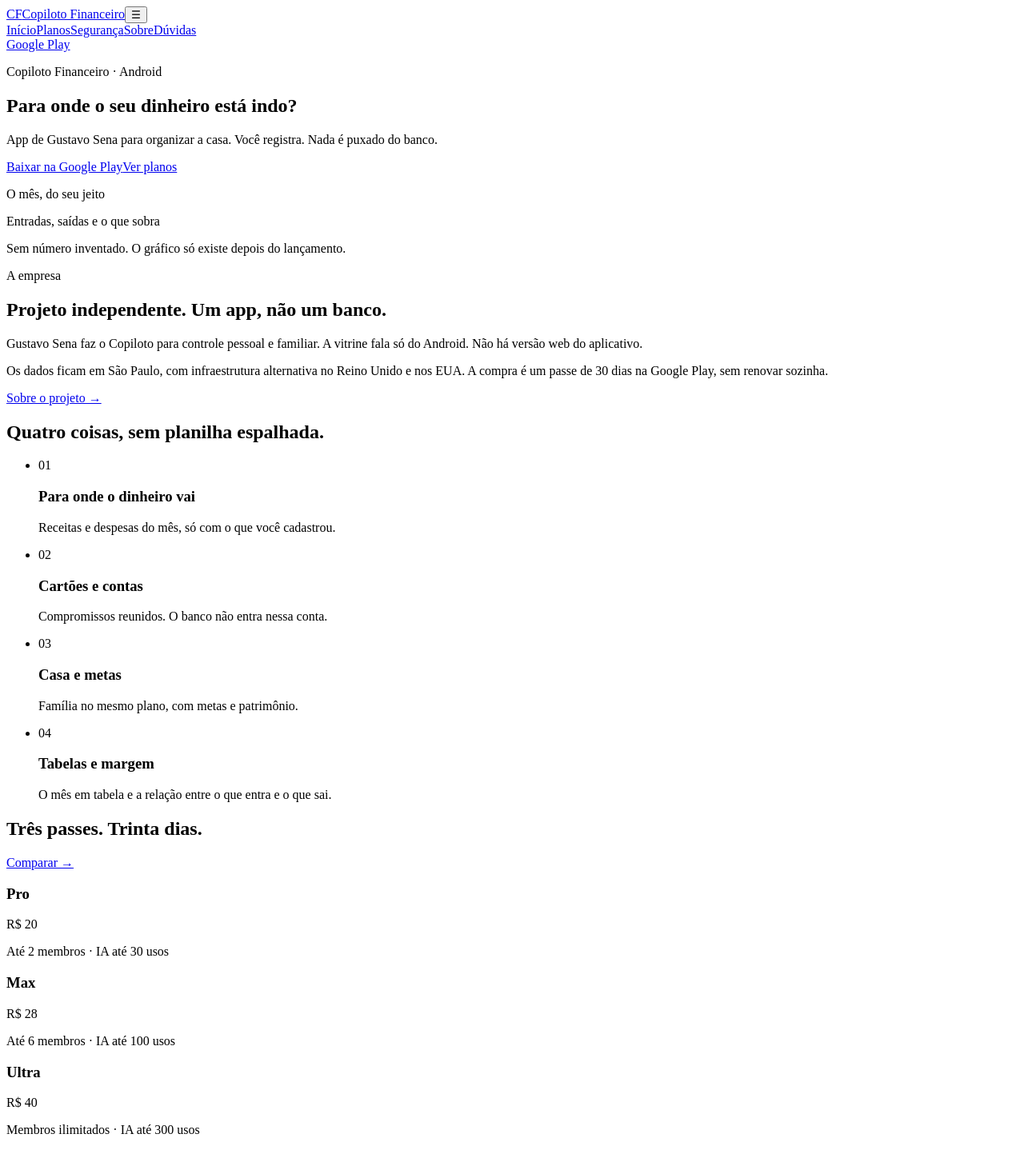
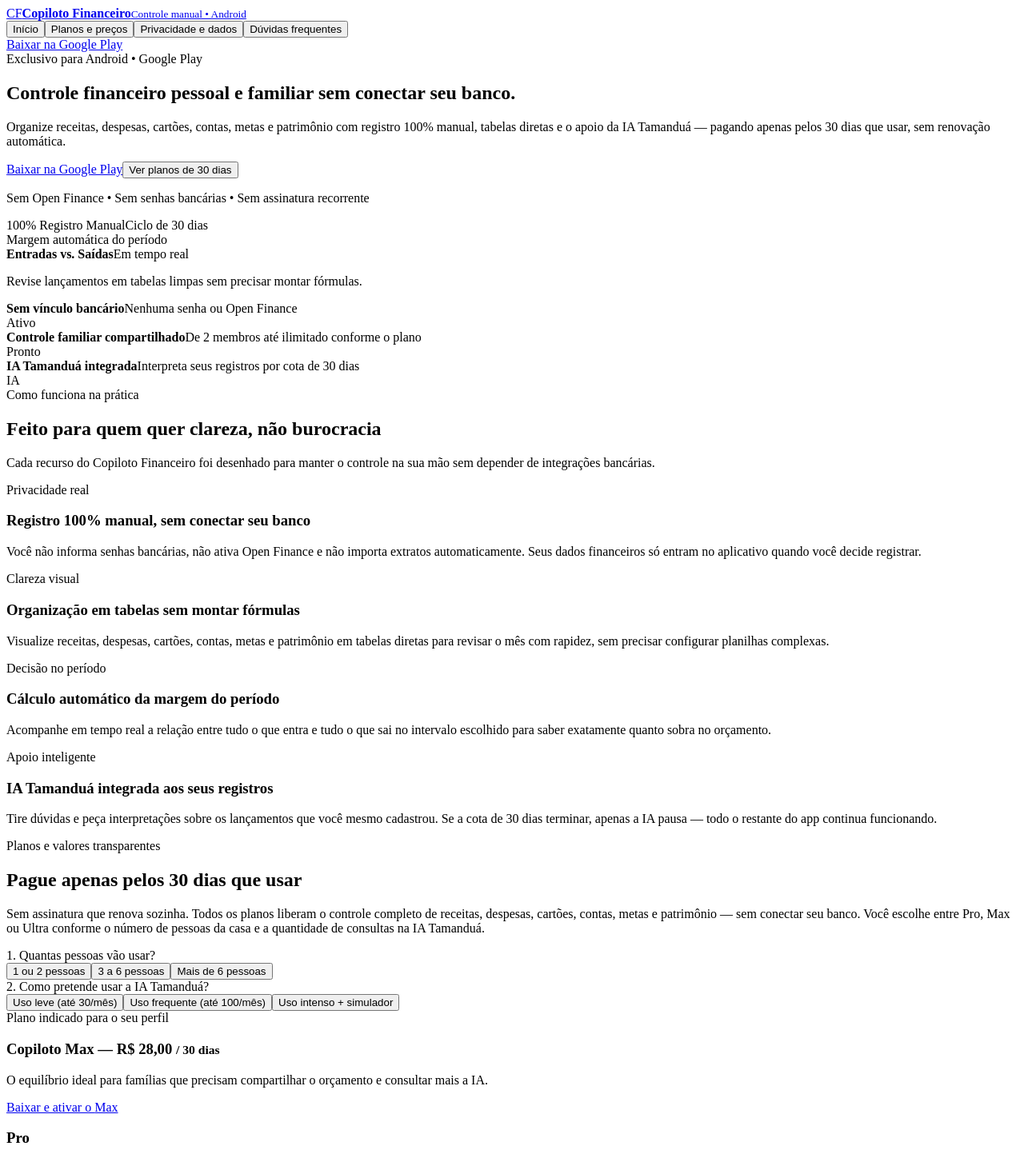
Before and after one commit to gustavosena972-wq/copiloto-financeiro-vitrine, a React (Vite) app: page / in a window 1280 px wide. Shown: the top 1438 px of the page at 80% size. Built offline with nearby package versions, Linux system fonts and the light colour scheme; the HTML template or start-up script is replaced by a standard one.

Commit message:
Sincronizar workspace React da vitrine

```diff
--- a/src/App.jsx
+++ b/src/App.jsx
@@ -1,35 +1,229 @@
-import { useEffect, useState } from "react";
-import Home from "./pages/index.jsx";
-import Planos from "./pages/planos.jsx";
-import Duvidas from "./pages/duvidas.jsx";
-import Excluir from "./pages/excluir.jsx";
-import Privacidade from "./pages/privacidade.jsx";
-import Seguranca from "./pages/seguranca.jsx";
-import Sobre from "./pages/sobre.jsx";
-import Termos from "./pages/termos.jsx";
+import React, { useEffect, useState } from 'react';
+import {
+  FAQS,
+  NAV_ITEMS,
+  PLANS,
+  PLAY_STORE_URL,
+  REASONS,
+  SECURITY_PILLARS,
+} from './data/content';
+import { Navbar } from './components/Navbar';
+import { HeroPreview } from './components/HeroPreview';
+import { PlanCard } from './components/PlanCard';
+import { PlanRecommender } from './components/PlanRecommender';
+import { Footer } from './components/Footer';
 
-function routeFor(hash) {
-  const pathname = hash.replace(/^#\/?/, "/").split("?")[0];
-  if (pathname === "/" || pathname === "") return Home;
-  if (pathname === "/planos") return Planos;
-  if (pathname === "/duvidas" || pathname === "/perguntas-frequentes") return Duvidas;
-  if (pathname === "/excluir" || pathname === "/excluir-conta") return Excluir;
-  if (pathname === "/privacidade") return Privacidade;
-  if (pathname === "/seguranca") return Seguranca;
-  if (pathname === "/sobre") return Sobre;
-  if (pathname === "/termos") return Termos;
-  return Home;
+const VALID_TABS = new Set(NAV_ITEMS.map((item) => item.id));
+
+function getInitialTab() {
+  const hash = window.location.hash.replace('#', '').trim();
+  return VALID_TABS.has(hash) ? hash : 'inicio';
 }
 
 export default function App() {
-  const [path, setPath] = useState(window.location.hash);
+  const [activeTab, setActiveTab] = useState(getInitialTab);
 
   useEffect(() => {
-    const onChange = () => setPath(window.location.hash);
-    addEventListener("hashchange", onChange);
-    return () => removeEventListener("hashchange", onChange);
+    const handleHashChange = () => {
+      setActiveTab(getInitialTab());
+    };
+    window.addEventListener('hashchange', handleHashChange);
+    return () => window.removeEventListener('hashchange', handleHashChange);
   }, []);
 
-  const Page = routeFor(path);
-  return <Page />;
+  const handleSelectTab = (tabId) => {
+    setActiveTab(tabId);
+    window.history.replaceState(null, '', `#${tabId}`);
+    window.scrollTo({ top: 0, behavior: 'smooth' });
+  };
+
+  return (
+    <div className="app-shell">
+      <Navbar activeTab={activeTab} onSelectTab={handleSelectTab} />
+
+      <main>
+        {activeTab === 'inicio' && (
+          <>
+            <section className="section section-cream hero-section">
+              <div className="container hero-grid">
+                <div className="hero-copy">
+                  <span className="eyebrow">Exclusivo para Android • Google Play</span>
+                  <h1>
+                    Controle financeiro pessoal e familiar sem conectar seu banco.
+                  </h1>
+                  <p className="hero-lead">
+                    Organize receitas, despesas, cartões, contas, metas e patrimônio com registro 100% manual, tabelas diretas e o apoio da IA Tamanduá — pagando apenas pelos 30 dias que usar, sem renovação automática.
+                  </p>
+
+                  <div className="hero-actions">
+                    <a
+                      href={PLAY_STORE_URL}
+                      target="_blank"
+                      rel="noopener noreferrer"
+                      className="btn btn-primary"
+                    >
+                      Baixar na Google Play
+                    </a>
+                    <button
+                      type="button"
+                      className="btn btn-secondary"
+                      onClick={() => handleSelectTab('planos')}
+                    >
+                      Ver planos de 30 dias
+                    </button>
+                  </div>
+
+                  <p className="hero-trust">
+                    Sem Open Finance • Sem senhas bancárias • Sem assinatura recorrente
+                  </p>
+                </div>
+
+                <HeroPreview />
+              </div>
+            </section>
+
+            <section className="section section-white">
+              <div className="container">
+                <div className="section-head">
+                  <span className="eyebrow">Como funciona na prática</span>
+                  <h2>Feito para quem quer clareza, não burocracia</h2>
+                  <p>
+                    Cada recurso do Copiloto Financeiro foi desenhado para manter o controle na sua mão sem depender de integrações bancárias.
+                  </p>
+                </div>
+
+                <div className="reasons-grid">
+                  {REASONS.map((reason) => (
+                    <article key={reason.title} className="reason-card">
+                      <span className="reason-tag">{reason.tag}</span>
+                      <h3>{reason.title}</h3>
+                      <p>{reason.description}</p>
+                    </article>
+                  ))}
+                </div>
+              </div>
+            </section>
+
+            <section className="section section-cream">
+              <div className="container">
+                <div className="section-head">
+                  <span className="eyebrow">Planos e valores transparentes</span>
+                  <h2>Pague apenas pelos 30 dias que usar</h2>
+                  <p>
+                    Sem assinatura que renova sozinha. Todos os planos liberam o controle completo de receitas, despesas, cartões, contas, metas e patrimônio — sem conectar seu banco. Você escolhe entre Pro, Max ou Ultra conforme o número de pessoas da casa e a quantidade de consultas na IA Tamanduá.
+                  </p>
+                </div>
+
+                <PlanRecommender />
+
+                <div className="plans-grid">
+                  {PLANS.map((plan) => (
+                    <PlanCard key={plan.id} plan={plan} />
+                  ))}
+                </div>
+              </div>
+            </section>
+          </>
+        )}
+
+        {activeTab === 'planos' && (
+          <section className="section section-cream">
+            <div className="container">
+              <div className="section-head">
+                <span className="eyebrow">Escolha no aplicativo Android</span>
+                <h2>Planos de 30 dias sem renovação automática</h2>
+                <p>
+                  A contratação é feita dentro do Copiloto Financeiro pela Google Play, liberando 30 dias corridos de acesso sem cobrança recorrente ao final do período.
+                </p>
+              </div>
+
+              <PlanRecommender />
+
+              <div className="plans-grid">
+                {PLANS.map((plan) => (
+                  <PlanCard key={plan.id} plan={plan} />
+                ))}
+              </div>
+
+              <div className="info-banner">
+                <strong>Sobre a cota da IA Tamanduá:</strong>
+                <span>
+                  Cada plano inclui uma cota mensal de consultas à IA Tamanduá (30 no Pro, 100 no Max e 300 no Ultra). Se a cota acabar antes dos 30 dias, apenas a IA fica pausada — todo o restante do aplicativo continua funcionando normalmente.
+                </span>
+              </div>
+            </div>
+          </section>
+        )}
+
+        {activeTab === 'seguranca' && (
+          <section className="section section-white">
+            <div className="container">
+              <div className="section-head">
+                <span className="eyebrow">Privacidade por arquitetura</span>
+                <h2>Seus dados financeiros nunca passam por conexão bancária</h2>
+                <p>
+                  Enquanto outros aplicativos pedem acesso às suas contas, o Copiloto Financeiro aposta no controle manual consciente e protegido.
+                </p>
+              </div>
+
+              <div className="reasons-grid">
+                {SECURITY_PILLARS.map((pillar) => (
+                  <article key={pillar.title} className="reason-card">
+                    <h3>{pillar.title}</h3>
+                    <p>{pillar.description}</p>
+                  </article>
+                ))}
+              </div>
+            </div>
+          </section>
+        )}
+
+        {activeTab === 'duvidas' && (
+          <section className="section section-cream">
+            <div className="container">
+              <div className="section-head">
+                <span className="eyebrow">Transparência total</span>
+                <h2>Dúvidas frequentes</h2>
+                <p>
+                  Respostas diretas sobre funcionamento, pagamento via Google Play e uso da IA Tamanduá.
+                </p>
+              </div>
+
+              <div className="faq-list">
+                {FAQS.map((faq) => (
+                  <article key={faq.question} className="faq-item">
+                    <h3>{faq.question}</h3>
+                    <p>{faq.answer}</p>
+                  </article>
+                ))}
+              </div>
+            </div>
+          </section>
+        )}
+
+        <section className="section section-dark cta-banner">
+          <div className="container cta-banner-inner">
+            <div>
+              <span className="eyebrow eyebrow-light">Disponível para Android</span>
+              <h2>Comece seu controle financeiro manual hoje mesmo</h2>
+              <p>
+                Baixe o Copiloto Financeiro na Google Play, escolha o plano ideal para sua casa e tenha clareza total dos seus números por 30 dias.
+              </p>
+            </div>
+
+            <a
+              href={PLAY_STORE_URL}
+              target="_blank"
+              rel="noopener noreferrer"
+              className="btn btn-accent"
+            >
+              Baixar na Google Play
+            </a>
+          </div>
+        </section>
+      </main>
+
+      <Footer onSelectTab={handleSelectTab} />
+    </div>
+  );
 }
```
